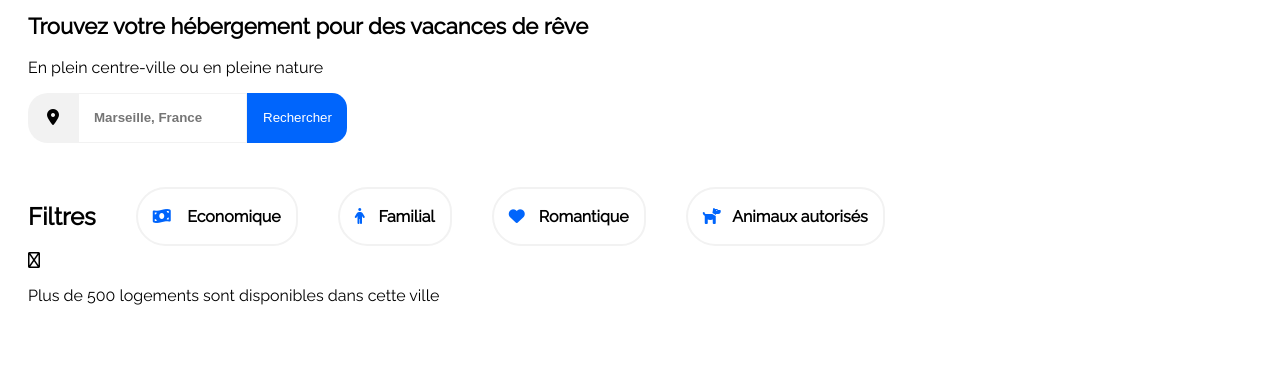
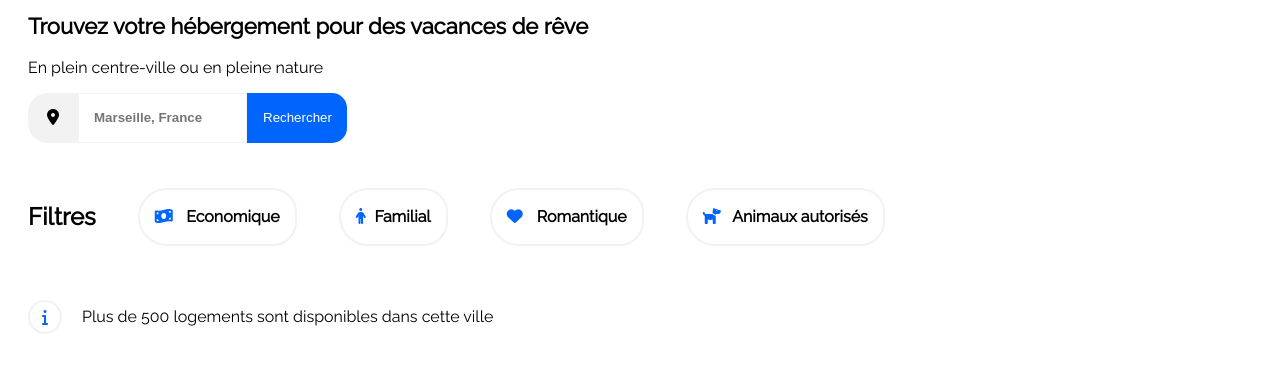
Before and after one commit to mylotfi/site-booki, a plain HTML site: page index.html in a window 1280 px wide. Shown: the part 60-432 px from the top of the page. Drawn offline with Linux system fonts and the light colour scheme.

Commit message:
Add section info

```diff
--- a/css/style.css
+++ b/css/style.css
@@ -172,8 +172,8 @@ button {
     border-radius: 30px 25px 25px 30px;
     font-weight: bold;
     color: black;
-    width: 128px;
-    height: 41px;
+    width: 125px;
+    height: 40px;
     align-items: center;
     PADDING: 7px 15px 7px 15px;
 }
@@ -196,8 +196,8 @@ button {
     border-radius: 30px 25px 25px 30px;
     font-weight: bold;
     color: black;
-    width: 80px;
-    height: 41px;
+    width: 75px;
+    height: 40px;
     align-items: center;
     PADDING: 7px 15px 7px 15px;
 }
@@ -221,7 +221,7 @@ button {
     font-weight: bold;
     color: black;
     width: 120px;
-    height: 41px;
+    height: 40px;
     align-items: center;
     PADDING: 7px 15px 7px 15px;
 }
@@ -245,7 +245,7 @@ button {
     font-weight: bold;
     color: black;
     width: 165px;
-    height: 41px;
+    height: 40px;
     align-items: center;
     PADDING: 7px 15px 7px 15px;
 }
@@ -260,3 +260,32 @@ button {
     color: black;
     cursor: pointer;
 }
+
+/* main-section-info */
+
+.info {
+    display: flex;
+    flex-direction: row;
+    align-content: flex-start;
+    align-items: center;
+    margin-top: 40px;
+}
+
+.icon-info {
+    display: flex;
+    align-items: center;
+    justify-content: center;
+    width: 10px;
+    height: 10px;
+    padding: 10px;
+    border: 2px solid #f2f2f2;
+    color: #0065fc;
+    border-radius: 50%;
+}
+
+.text-info {
+    margin-left: 20px;
+    font-family: 'Raleway';
+    font-style: normal;
+    color: #000000;
+}
--- a/index.html
+++ b/index.html
@@ -30,6 +30,9 @@
 		</nav>
 	</header>
 	<main>
+
+		<!-- main-section-search -->
+
 		<section class="search-location">
 			<h1>Trouvez votre hébergement pour des vacances de rêve</h1>
 			<p>En plein centre-ville ou en pleine nature</p>
@@ -44,6 +47,9 @@
 			</div>
 
 		</section>
+
+		<!-- main-section-filtres -->
+
 		<section class="filtres">
 			<h2>Filtres</h2>
 			<section class="filtres-list-price">
@@ -92,12 +98,16 @@
 			</section>
 
 		</section>
+
+		<!-- main-section-info -->
+
 		<section class="info">
-				<div class="icon-info">
-					<i class="fa-regular fa-circle-info"></i>
-					<p>Plus de 500 logements sont disponibles dans cette ville</p>
+			<div class="icon-info">
+				<i class="fa-solid fa-info"></i>
+			</div>
+				<p class="text-info">Plus de 500 logements sont disponibles dans cette ville</p>
 
-				</div>
+
 
 		</section>
 
```
